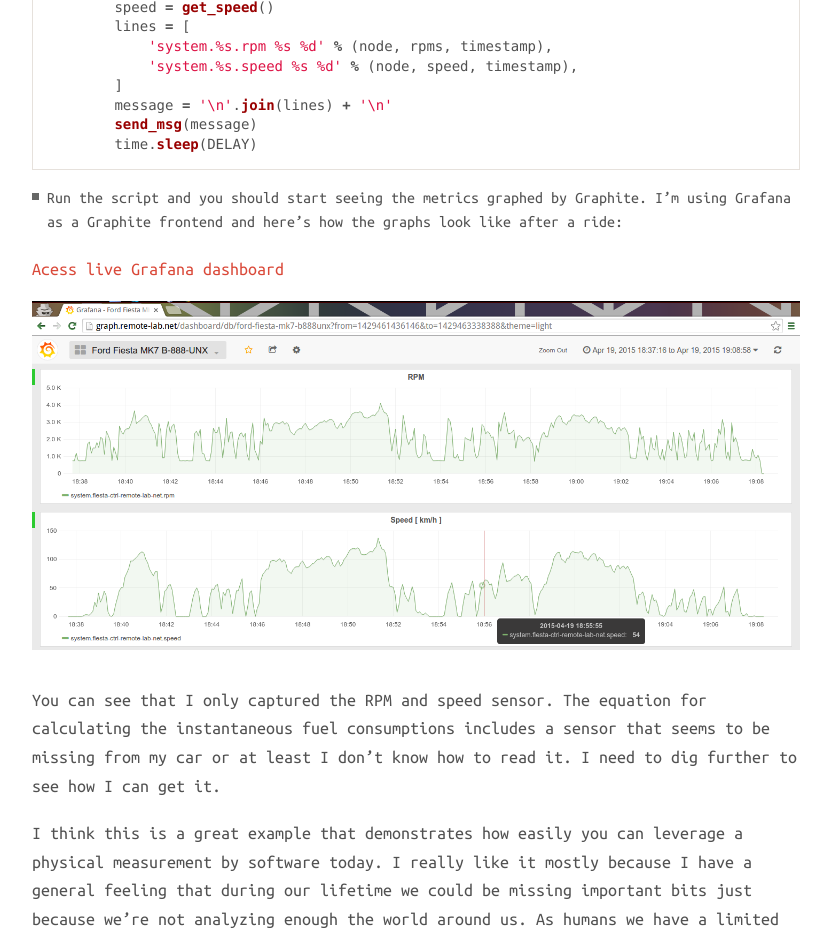
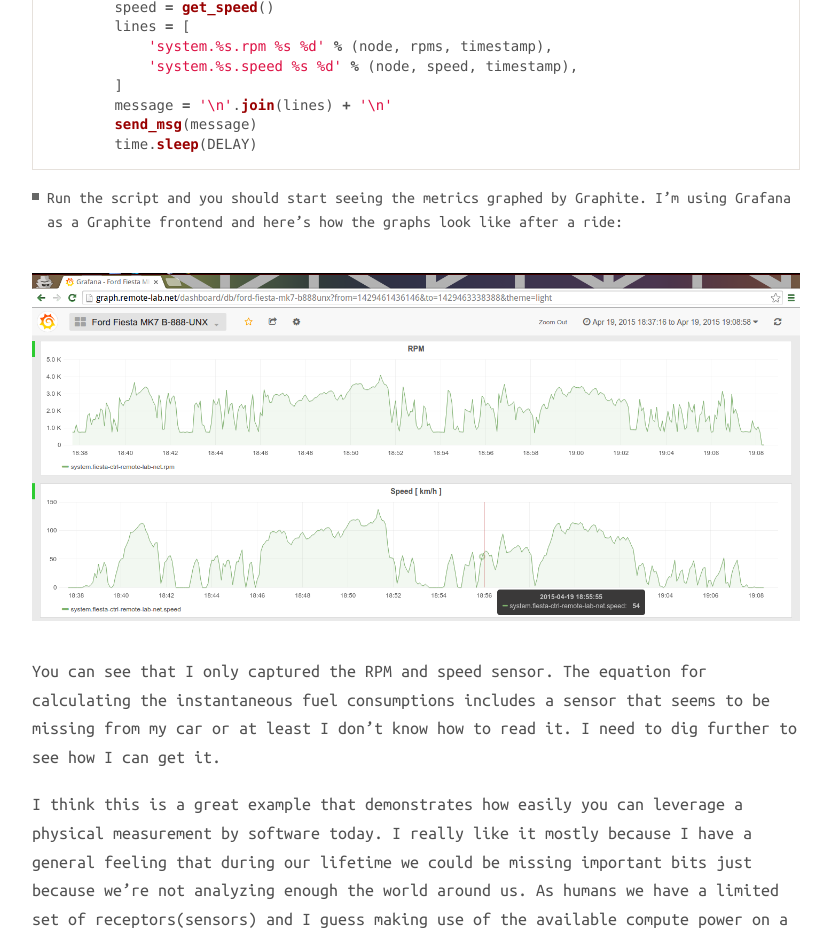
Before and after one commit to mcornea/mcornea.github.io, a Jekyll site: the page built from _posts/2015-04-19-graphing-car-metrics-into-the-cloud-with-raspberry-pi.markdown, in a window 1280 px wide and 1400 px high, scrolled down 5240 px. Shown: the top 939 px of the window, without its empty margins (224-1055 px from the left). Built offline with Jekyll 4.4.1, drawn with Linux system fonts in a browser that asks for light colours; nearby versions of some CDN libraries; some of the changed text lies outside the part shown.

Commit message:
replaced the grafana dash link

```diff
--- a/_posts/2015-04-19-graphing-car-metrics-into-the-cloud-with-raspberry-pi.markdown
+++ b/_posts/2015-04-19-graphing-car-metrics-into-the-cloud-with-raspberry-pi.markdown
@@ -164,13 +164,13 @@
 {% endhighlight %}
 - Run the script and you should start seeing the metrics graphed by Graphite. I'm using Grafana as a Graphite frontend and here's how the graphs look like after a ride:
 
- <a href="http://graph.remote-lab.net/dashboard/db/ford-fiesta-mk7-b888unx?from=1429461436146&to=1429463338388&theme=light">Acess live Grafana dashboard</a>
  <a href="{{'assets/static/car_stats.png' | prepend: site.baseurl | prepend: site.url }}"><img src="{{'assets/static/car_stats.png' | prepend: site.baseurl | prepend: site.url }}" alt="Car Stats" width="1167" height="657"/></a>
 
  You can see that I only captured the RPM and speed sensor. The equation for calculating the instantaneous fuel consumptions includes a sensor that seems to be missing from my car or at least I don't know how to read it. I need to dig further to see how I can get it.
 
 I think this is a great example that demonstrates how easily you can leverage a physical measurement by software today. I really like it mostly because I have a general feeling that during our lifetime we could be missing important bits just because we're not analyzing enough the world around us. As humans we have a limited set of receptors(sensors) and I guess making use of the available compute power on a general scale might at least show us some unknown patterns in the world arounds us.
 
+ <a href="http://graph.remote-lab.net/dashboard/db/ford-fiesta-mk7-b888unx?from=1429461436146&to=1429463338388&theme=light">Live Grafana dashboard</a>
 - Live demo:
 
 <iframe width="854" height="510" src="https://www.youtube.com/embed/g8cWz-SpWIo" frameborder="0" allowfullscreen></iframe>
```
